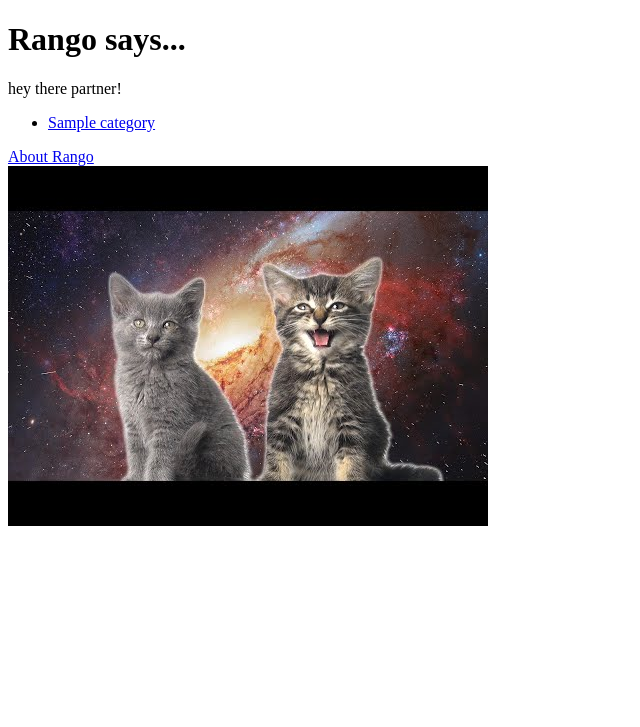
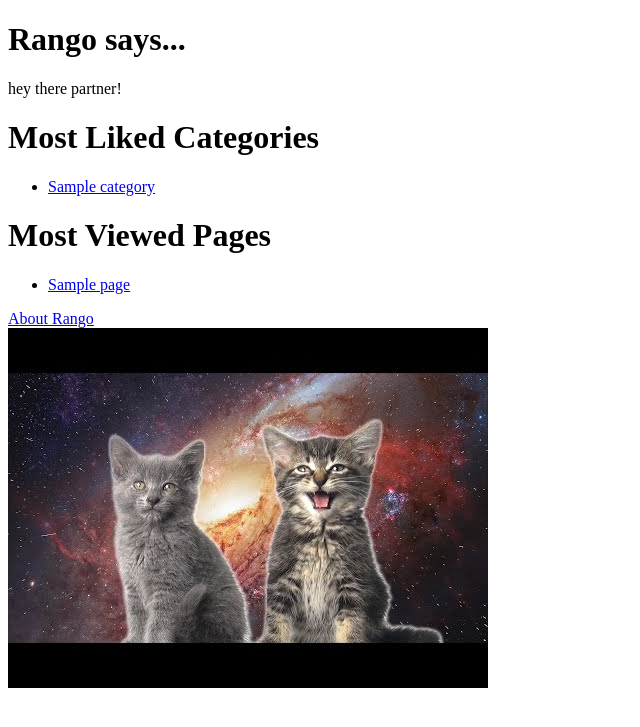
Before and after one commit to functionOverlord/rango, a Django app: page / in a window 1280 px wide. Shown: the top 727 px of the page, without its empty margins (0-640 px from the left). Run offline with Django 3.2, Linux system fonts and the light colour scheme; tables that the repository leaves empty hold one stand-in row (values such as "Sample post").

Commit message:
chp6 exercises

```diff
--- a/rango/views.py
+++ b/rango/views.py
@@ -15,7 +15,10 @@ def index(request):
     # that will be passed to the template engine.
 
     category_list = Category.objects.order_by('-likes')[:5]
-    context_dict = {'categories': category_list}
+    page_list = Page.objects.order_by('-views')[:5]
+
+    context_dict = {'categories': category_list,
+                    'pages': page_list}
 
     # Render the response and send it back!
     return render(request, 'rango/index.html', context_dict)
--- a/templates/rango/category.html
+++ b/templates/rango/category.html
@@ -21,6 +21,11 @@
         The specified category does not exist!
     {% endif %}
     </div>
+
+    <div>
+        <a href="/rango/">Back to Index</a>
+    </div>
+
 </body>
 
 </html>
--- a/templates/rango/index.html
+++ b/templates/rango/index.html
@@ -12,6 +12,7 @@
     <h1>Rango says...</h1>
     <div>hey there partner!</div>
 
+    <div><h1>Most Liked Categories</h1></div>
     <div>
     {% if categories %}
     <ul>
@@ -23,6 +24,21 @@
     </ul>
     {% else %}
         <strong>There are no categories present.</strong>
+    {% endif %}
+    </div>
+
+    <div><h1>Most Viewed Pages</h1></div>
+    <div>
+    {% if pages %}
+    <ul>
+        {% for page in pages %}
+            <li>
+            <a href={{ page.url }}>{{ page.title }}</a>
+            </li>
+        {% endfor %}
+    </ul>
+    {% else %}
+        <strong>There are no pages.</strong>
     {% endif %}
     </div>
 
```
Also changed, not shown: populate_rango.py (+17 -9 lines), rango/migrations/0005_auto_20190117_1246.py (added).
